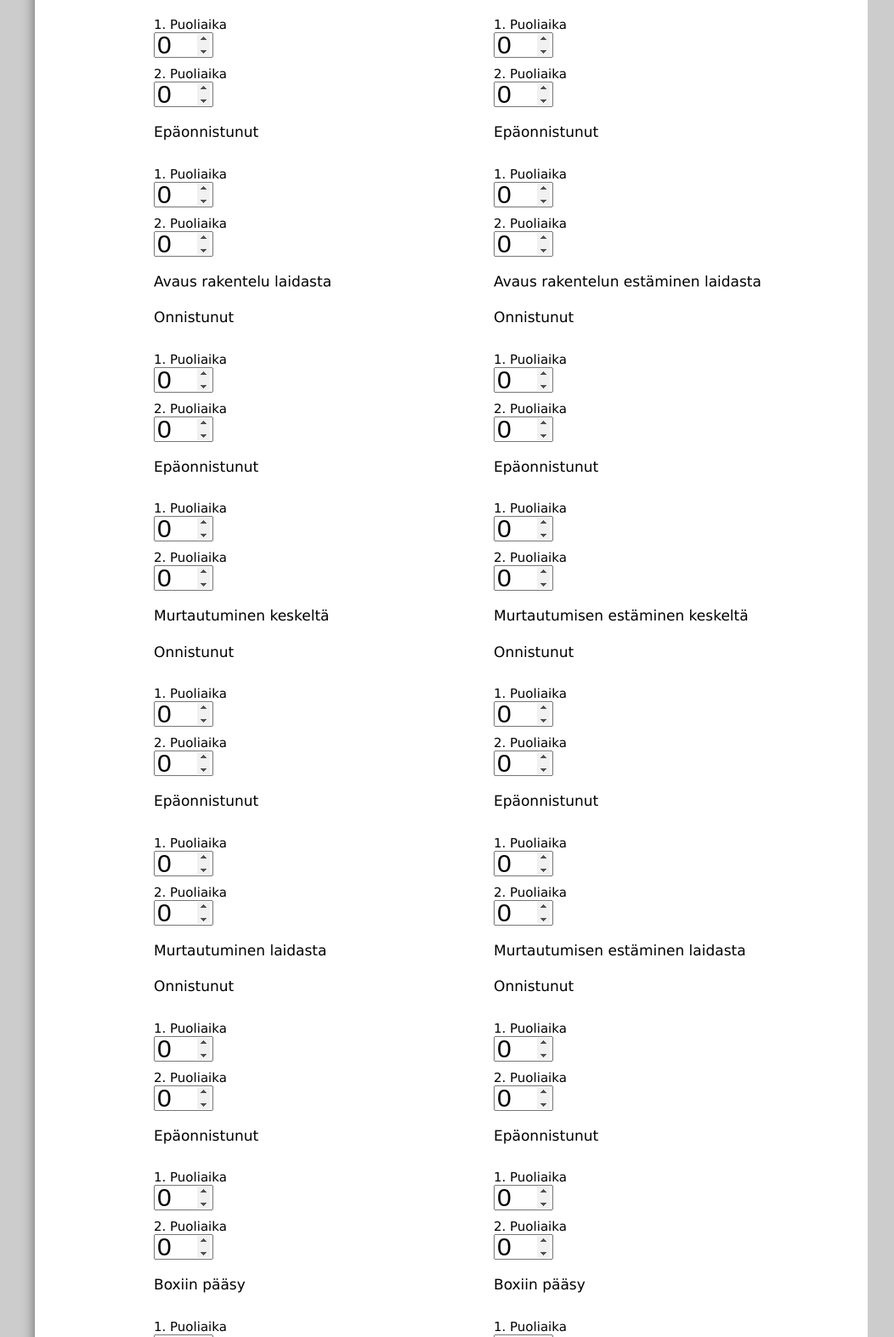
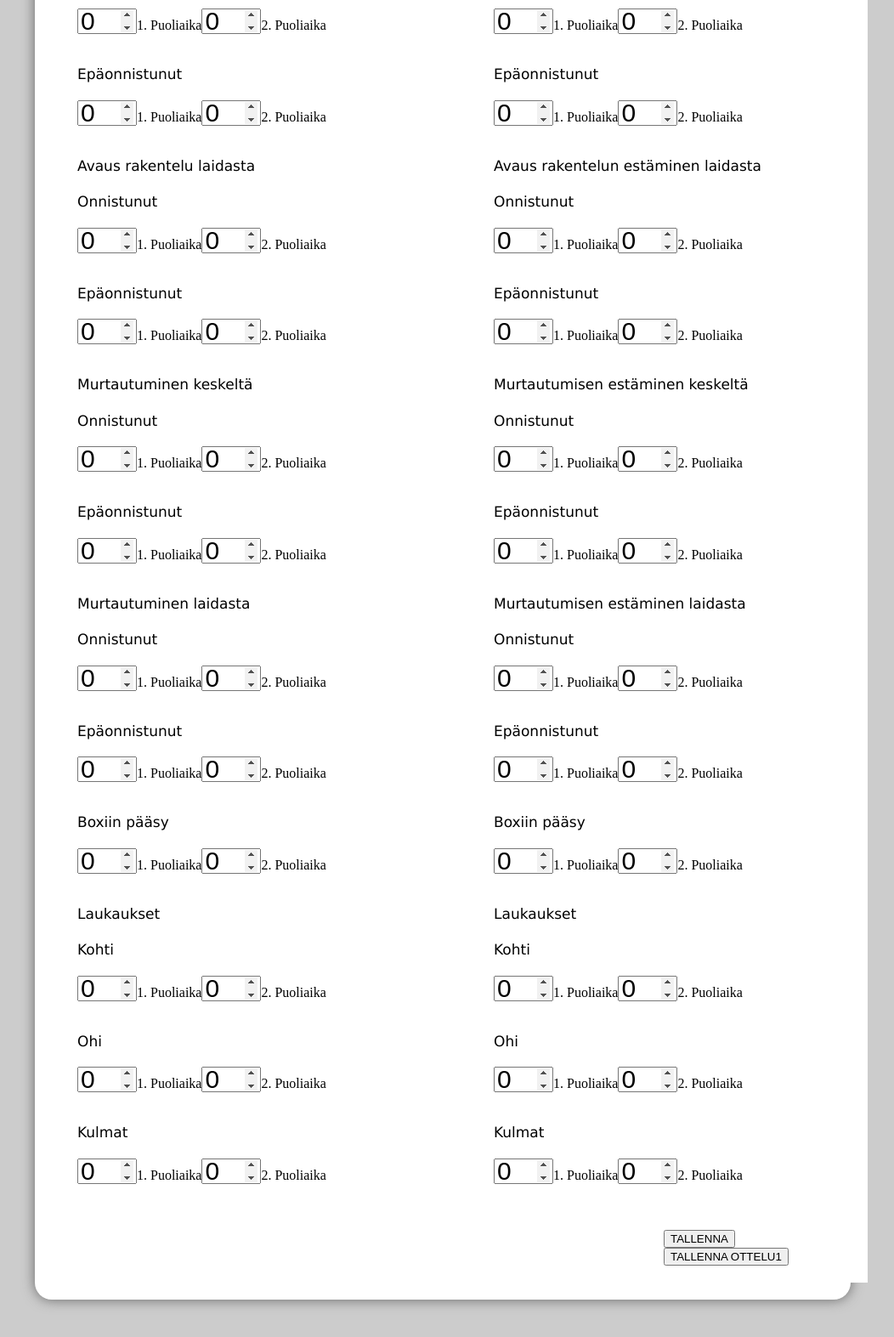
Before and after one commit to FCLT14/Statistics, a plain HTML site: page uusiottelu.html in a window 1280 px wide. Shown: the part 420-1993 px from the top of the page at 85% size, without its empty margins (119-1171 px from the left). Drawn offline with nearby package versions, Linux system fonts and the light colour scheme.

Commit message:
Update uusiottelu.html

```diff
--- a/uusiottelu.html
+++ b/uusiottelu.html
@@ -69,7 +69,7 @@
         .item1 {
             grid-area: left;
             width: 450px;
-            padding-left: 100px;
+            padding-left: 10px;
         }
 
         .item2 {
@@ -295,111 +295,120 @@
                     <p>Onnistunut</p>
 
 
-                    <figcaption>1. Puoliaika</figcaption>
-
-
-                    <input type="number" class="size-36" value="0" min="0" step="1">
-
-
-
-                    <!-- <input type="number" id="myNumber">
-
-                    <button onclick="myFunction()">Lisää</button>
-
-                    <script>
-                        function myFunction() {
-                            document.getElementById("myNumber").stepUp();
-                        }
-                    </script> -->
-
-                    <figcaption>2. Puoliaika</figcaption>
-                    <input type="number" class="size-36" value="0" min="0" step="1">
-
+                   <td>
+        <span style="float:left">
+            <input type="number" class="size-36" value="0" min="0" step="1" />1. Puoliaika</span>
+        <span style="float:inherit">
+            <input type="number" class="size-36" value="0" min="0" step="1" />2. Puoliaika</span>
+    </td>
+    <br><br>
                     <p>Epäonnistunut</p>
-                    <figcaption>1. Puoliaika</figcaption>
-                    <input type="number" class="size-36" value="0" min="0" step="1">
-
-                    <figcaption>2. Puoliaika</figcaption>
-                    <input type="number" class="size-36" value="0" min="0" step="1">
+                    <td>
+        <span style="float:left">
+            <input type="number" class="size-36" value="0" min="0" step="1" />1. Puoliaika</span>
+        <span style="float:inherit">
+            <input type="number" class="size-36" value="0" min="0" step="1" />2. Puoliaika</span>
+    </td>
+    <br><br>
 
                     <p>Avaus rakentelu laidasta</p>
 
                     <p>Onnistunut</p>
-                    <figcaption>1. Puoliaika</figcaption>
-                    <input type="number" class="size-36" value="0" min="0" step="1">
-                    <figcaption>2. Puoliaika</figcaption>
-                    <input type="number" class="size-36" value="0" min="0" step="1">
-
+                    <td>
+        <span style="float:left">
+            <input type="number" class="size-36" value="0" min="0" step="1" />1. Puoliaika</span>
+        <span style="float:inherit">
+            <input type="number" class="size-36" value="0" min="0" step="1" />2. Puoliaika</span>
+    </td>
+    <br><br>
                     <p>Epäonnistunut</p>
-                    <figcaption>1. Puoliaika</figcaption>
-                    <input type="number" class="size-36" value="0" min="0" step="1">
-
-                    <figcaption>2. Puoliaika</figcaption>
-                    <input type="number" class="size-36" value="0" min="0" step="1">
+                   <td>
+        <span style="float:left">
+            <input type="number" class="size-36" value="0" min="0" step="1" />1. Puoliaika</span>
+        <span style="float:inherit">
+            <input type="number" class="size-36" value="0" min="0" step="1" />2. Puoliaika</span>
+    </td>
+    <br><br>
 
                     <p>Murtautuminen keskeltä</p>
 
                     <p>Onnistunut</p>
 
-                    <figcaption>1. Puoliaika</figcaption>
-                    <input type="number" class="size-36" value="0" min="0" step="1">
-
-                    <figcaption>2. Puoliaika</figcaption>
-                    <input type="number" class="size-36" value="0" min="0" step="1">
+                    <td>
+        <span style="float:left">
+            <input type="number" class="size-36" value="0" min="0" step="1" />1. Puoliaika</span>
+        <span style="float:inherit">
+            <input type="number" class="size-36" value="0" min="0" step="1" />2. Puoliaika</span>
+    </td>
+    <br><br>
 
                     <p>Epäonnistunut</p>
-                    <figcaption>1. Puoliaika</figcaption>
-                    <input type="number" class="size-36" value="0" min="0" step="1">
-
-                    <figcaption>2. Puoliaika</figcaption>
-                    <input type="number" class="size-36" value="0" min="0" step="1">
+                    <td>
+        <span style="float:left">
+            <input type="number" class="size-36" value="0" min="0" step="1" />1. Puoliaika</span>
+        <span style="float:inherit">
+            <input type="number" class="size-36" value="0" min="0" step="1" />2. Puoliaika</span>
+    </td>
+    <br><br>
 
                     <p>Murtautuminen laidasta</p>
 
                     <p>Onnistunut</p>
-                    <figcaption>1. Puoliaika</figcaption>
-                    <input type="number" class="size-36" value="0" min="0" step="1">
-
-                    <figcaption>2. Puoliaika</figcaption>
-                    <input type="number" class="size-36" value="0" min="0" step="1">
+                    <td>
+        <span style="float:left">
+            <input type="number" class="size-36" value="0" min="0" step="1" />1. Puoliaika</span>
+        <span style="float:inherit">
+            <input type="number" class="size-36" value="0" min="0" step="1" />2. Puoliaika</span>
+    </td>
+    <br><br>
 
                     <p>Epäonnistunut</p>
-                    <figcaption>1. Puoliaika</figcaption>
-                    <input type="number" class="size-36" value="0" min="0" step="1">
-
-                    <figcaption>2. Puoliaika</figcaption>
-                    <input type="number" class="size-36" value="0" min="0" step="1">
+                    <td>
+        <span style="float:left">
+            <input type="number" class="size-36" value="0" min="0" step="1" />1. Puoliaika</span>
+        <span style="float:inherit">
+            <input type="number" class="size-36" value="0" min="0" step="1" />2. Puoliaika</span>
+    </td>
+    <br><br>
 
                     <p>Boxiin pääsy</p>
-                    <figcaption>1. Puoliaika</figcaption>
-                    <input type="number" class="size-36" value="0" min="0" step="1">
-
-                    <figcaption>2. Puoliaika</figcaption>
-                    <input type="number" class="size-36" value="0" min="0" step="1">
+                    <td>
+        <span style="float:left">
+            <input type="number" class="size-36" value="0" min="0" step="1" />1. Puoliaika</span>
+        <span style="float:inherit">
+            <input type="number" class="size-36" value="0" min="0" step="1" />2. Puoliaika</span>
+    </td>
+    <br><br>
 
                     <p>Laukaukset</p>
 
                     <p>Kohti</p>
-                    <figcaption>1. Puoliaika</figcaption>
-                    <input type="number" class="size-36" value="0" min="0" step="1">
-
-                    <figcaption>2. Puoliaika</figcaption>
-                    <input type="number" class="size-36" value="0" min="0" step="1">
+                    <td>
+        <span style="float:left">
+            <input type="number" class="size-36" value="0" min="0" step="1" />1. Puoliaika</span>
+        <span style="float:inherit">
+            <input type="number" class="size-36" value="0" min="0" step="1" />2. Puoliaika</span>
+    </td>
+    <br><br>
 
                     <p>Ohi</p>
-                    <figcaption>1. Puoliaika</figcaption>
-                    <input type="number" class="size-36" value="0" min="0" step="1">
-
-                    <figcaption>2. Puoliaika</figcaption>
-                    <input type="number" class="size-36" value="0" min="0" step="1">
+                   <td>
+        <span style="float:left">
+            <input type="number" class="size-36" value="0" min="0" step="1" />1. Puoliaika</span>
+        <span style="float:inherit">
+            <input type="number" class="size-36" value="0" min="0" step="1" />2. Puoliaika</span>
+    </td>
+    <br><br>
 
                     <p>Kulmat</p>
 
-                    <figcaption>1. Puoliaika</figcaption>
-                    <input type="number" class="size-36" value="0" min="0" step="1">
-
-                    <figcaption>2. Puoliaika</figcaption>
-                    <input type="number" class="size-36" value="0" min="0" step="1">
+                    <td>
+        <span style="float:left">
+            <input type="number" class="size-36" value="0" min="0" step="1" />1. Puoliaika</span>
+        <span style="float:inherit">
+            <input type="number" class="size-36" value="0" min="0" step="1" />2. Puoliaika</span>
+    </td>
+    <br><br>
 
                 </div>
 
@@ -411,101 +420,119 @@
                         <p>Avaus rakentelun estäminen keskeltä</p>
                         <p>Onnistunut</p>
 
-                        <figcaption>1. Puoliaika</figcaption>
-
-                        <input type="number" class="size-36" value="0" min="0" step="1">
-
-
-                        <figcaption>2. Puoliaika</figcaption>
-                        <input type="number" class="size-36" value="0" min="0" step="1">
+                        <td>
+        <span style="float:left">
+            <input type="number" class="size-36" value="0" min="0" step="1" />1. Puoliaika</span>
+        <span style="float:inherit">
+            <input type="number" class="size-36" value="0" min="0" step="1" />2. Puoliaika</span>
+    </td>
+    <br><br>
 
                         <p>Epäonnistunut</p>
-                        <figcaption>1. Puoliaika</figcaption>
-                        <input type="number" class="size-36" value="0" min="0" step="1">
-
-                        <figcaption>2. Puoliaika</figcaption>
-                        <input type="number" class="size-36" value="0" min="0" step="1">
+                       <td>
+        <span style="float:left">
+            <input type="number" class="size-36" value="0" min="0" step="1" />1. Puoliaika</span>
+        <span style="float:inherit">
+            <input type="number" class="size-36" value="0" min="0" step="1" />2. Puoliaika</span>
+    </td>
+    <br><br>
 
                         <p>Avaus rakentelun estäminen laidasta</p>
 
                         <p>Onnistunut</p>
-                        <figcaption>1. Puoliaika</figcaption>
-                        <input type="number" class="size-36" value="0" min="0" step="1">
-
-                        <figcaption>2. Puoliaika</figcaption>
-                        <input type="number" class="size-36" value="0" min="0" step="1">
+                       <td>
+        <span style="float:left">
+            <input type="number" class="size-36" value="0" min="0" step="1" />1. Puoliaika</span>
+        <span style="float:inherit">
+            <input type="number" class="size-36" value="0" min="0" step="1" />2. Puoliaika</span>
+    </td>
+    <br><br>
 
                         <p>Epäonnistunut</p>
-                        <figcaption>1. Puoliaika</figcaption>
-                        <input type="number" class="size-36" value="0" min="0" step="1">
-
-                        <figcaption>2. Puoliaika</figcaption>
-                        <input type="number" class="size-36" value="0" min="0" step="1">
+                        <td>
+        <span style="float:left">
+            <input type="number" class="size-36" value="0" min="0" step="1" />1. Puoliaika</span>
+        <span style="float:inherit">
+            <input type="number" class="size-36" value="0" min="0" step="1" />2. Puoliaika</span>
+    </td>
+    <br><br>
 
                         <p>Murtautumisen estäminen keskeltä</p>
 
                         <p>Onnistunut</p>
 
-                        <figcaption>1. Puoliaika</figcaption>
-                        <input type="number" class="size-36" value="0" min="0" step="1">
-                        <figcaption>2. Puoliaika</figcaption>
-                        <input type="number" class="size-36" value="0" min="0" step="1">
+                        <td>
+        <span style="float:left">
+            <input type="number" class="size-36" value="0" min="0" step="1" />1. Puoliaika</span>
+        <span style="float:inherit">
+            <input type="number" class="size-36" value="0" min="0" step="1" />2. Puoliaika</span>
+    </td>
+    <br><br>
 
                         <p>Epäonnistunut</p>
-                        <figcaption>1. Puoliaika</figcaption>
-                        <input type="number" class="size-36" value="0" min="0" step="1">
-
-                        <figcaption>2. Puoliaika</figcaption>
-                        <input type="number" class="size-36" value="0" min="0" step="1">
-
+                        <td>
+        <span style="float:left">
+            <input type="number" class="size-36" value="0" min="0" step="1" />1. Puoliaika</span>
+        <span style="float:inherit">
+            <input type="number" class="size-36" value="0" min="0" step="1" />2. Puoliaika</span>
+    </td>
+    <br><br>
                         <p>Murtautumisen estäminen laidasta</p>
 
                         <p>Onnistunut</p>
-                        <figcaption>1. Puoliaika</figcaption>
-                        <input type="number" class="size-36" value="0" min="0" step="1">
-
-                        <figcaption>2. Puoliaika</figcaption>
-                        <input type="number" class="size-36" value="0" min="0" step="1">
+                       <td>
+        <span style="float:left">
+            <input type="number" class="size-36" value="0" min="0" step="1" />1. Puoliaika</span>
+        <span style="float:inherit">
+            <input type="number" class="size-36" value="0" min="0" step="1" />2. Puoliaika</span>
+    </td>
+    <br><br>
 
 
                         <p>Epäonnistunut</p>
-                        <figcaption>1. Puoliaika</figcaption>
-                        <input type="number" class="size-36" value="0" min="0" step="1">
-
-                        <figcaption>2. Puoliaika</figcaption>
-                        <input type="number" class="size-36" value="0" min="0" step="1">
-
+                       <td>
+        <span style="float:left">
+            <input type="number" class="size-36" value="0" min="0" step="1" />1. Puoliaika</span>
+        <span style="float:inherit">
+            <input type="number" class="size-36" value="0" min="0" step="1" />2. Puoliaika</span>
+    </td>
+    <br><br>
                         <p>Boxiin pääsy</p>
-                        <figcaption>1. Puoliaika</figcaption>
-                        <input type="number" class="size-36" value="0" min="0" step="1">
-
-                        <figcaption>2. Puoliaika</figcaption>
-                        <input type="number" class="size-36" value="0" min="0" step="1">
+                        <td>
+        <span style="float:left">
+            <input type="number" class="size-36" value="0" min="0" step="1" />1. Puoliaika</span>
+        <span style="float:inherit">
+            <input type="number" class="size-36" value="0" min="0" step="1" />2. Puoliaika</span>
+    </td>
+    <br><br>
 
                         <p>Laukaukset</p>
 
                         <p>Kohti</p>
-                        <figcaption>1. Puoliaika</figcaption>
-                        <input type="number" class="size-36" value="0" min="0" step="1">
-
-                        <figcaption>2. Puoliaika</figcaption>
-                        <input type="number" class="size-36" value="0" min="0" step="1">
-
+                        <td>
+        <span style="float:left">
+            <input type="number" class="size-36" value="0" min="0" step="1" />1. Puoliaika</span>
+        <span style="float:inherit">
+            <input type="number" class="size-36" value="0" min="0" step="1" />2. Puoliaika</span>
+    </td>
+    <br><br>
                         <p>Ohi</p>
-                        <figcaption>1. Puoliaika</figcaption>
-                        <input type="number" class="size-36" value="0" min="0" step="1">
-
-                        <figcaption>2. Puoliaika</figcaption>
-                        <input type="number" class="size-36" value="0" min="0" step="1">
-
+                       <td>
+        <span style="float:left">
+            <input type="number" class="size-36" value="0" min="0" step="1" />1. Puoliaika</span>
+        <span style="float:inherit">
+            <input type="number" class="size-36" value="0" min="0" step="1" />2. Puoliaika</span>
+    </td>
+    <br><br>
                         <p>Kulmat</p>
 
-                        <figcaption>1. Puoliaika</figcaption>
-                        <input type="number" class="size-36" value="0" min="0" step="1">
-
-                        <figcaption>2. Puoliaika</figcaption>
-                        <input type="number" class="size-36" value="0" min="0" step="1">
-
+                       <td>
+        <span style="float:left">
+            <input type="number" class="size-36" value="0" min="0" step="1" />1. Puoliaika</span>
+        <span style="float:inherit">
+            <input type="number" class="size-36" value="0" min="0" step="1" />2. Puoliaika</span>
+    </td>
+    <br><br>
                     </div>
                 </div>
             </div>
```
